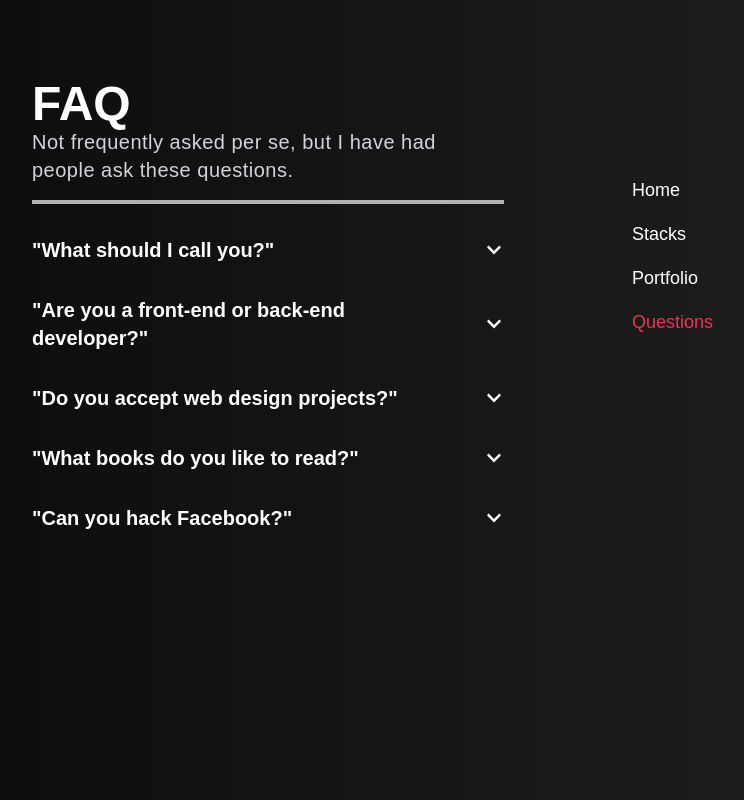
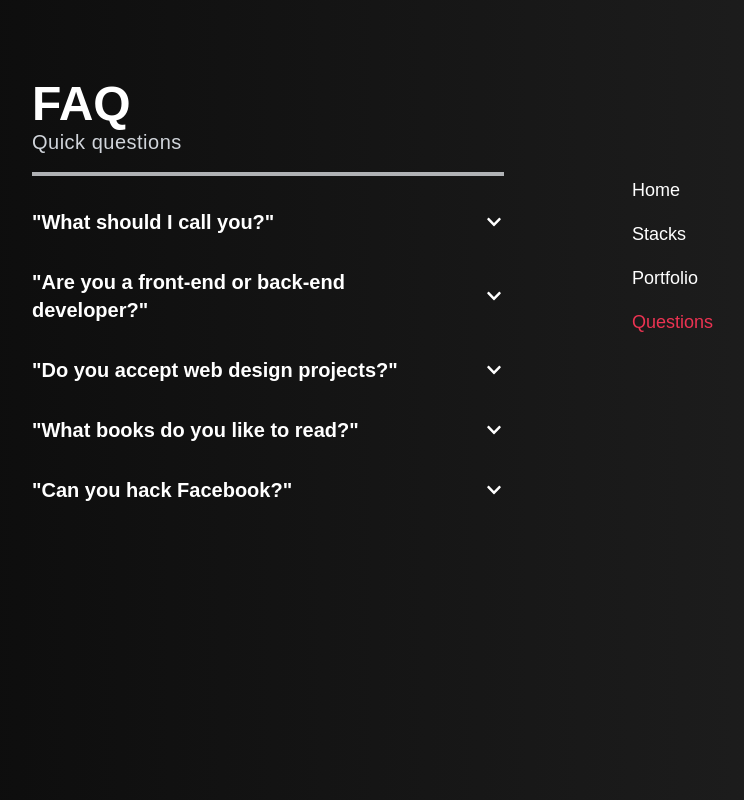
Before and after one commit to vandercoder/portfolio-website, a Vue app: page / in a window 1280 px wide. Both pictures are taken after a click on the element "Questions". Shown: the whole page, without its empty margins (136-880 px from the left). Built offline with nearby package versions, Linux system fonts and the light colour scheme.

Commit message:
change subtitle for question page

```diff
--- a/src/pages/PageQuestions.vue
+++ b/src/pages/PageQuestions.vue
@@ -5,7 +5,7 @@
         FAQ
       </h1>
       <p class="text-lg sm:text-xl text-gray-300 font-thin tracking-wide">
-        Not frequently asked per se, but I have had people ask these questions.
+        Quick questions
       </p>
       <TheLine/>
     </div>
```
Also changed, not shown: 1 other file (tests, documents, lock files or other folders).
